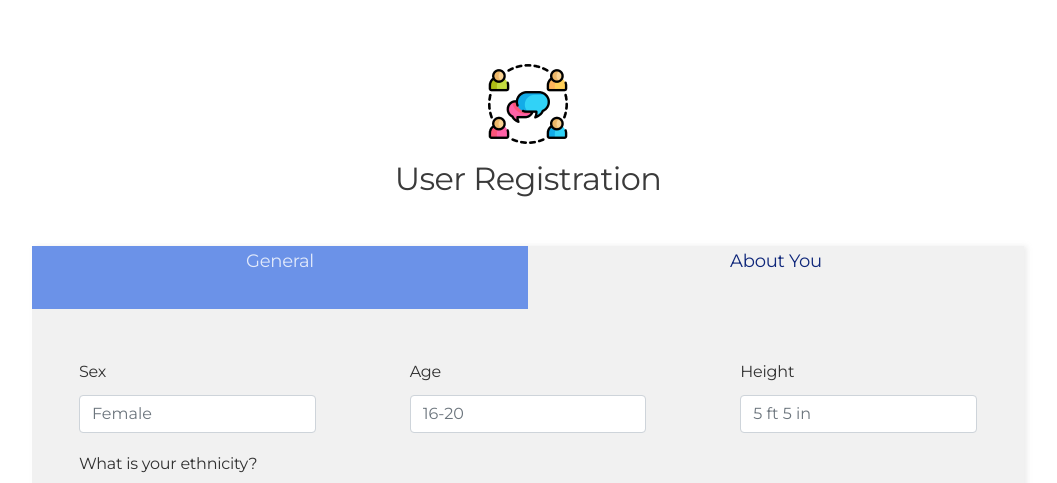
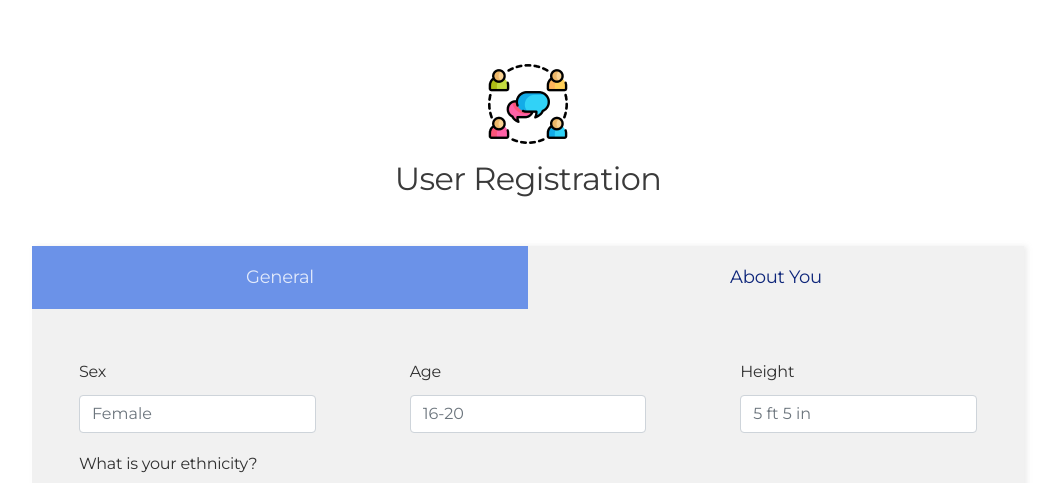
Before and after one commit to JayRae17/Compatibility-Score-Index, a Flask app: page /aboutRegular/ in a window 1280 px wide. Shown: the part 55-538 px from the top of the page, without its empty margins (112-1169 px from the left). Run offline with Flask 2, Linux system fonts and the light colour scheme; some libraries are stand-ins or nearby versions.

Commit message:
Reg Form Title Centered

```diff
--- a/app/static/css/app.css
+++ b/app/static/css/app.css
@@ -193,6 +193,12 @@ div.register-form form.card-user-reg div {
   margin: 0 auto;
 }
 
+div.register-form form.card-user-reg .col.title {
+  display: flex;
+  justify-content: center;
+  align-items: center;
+}
+
 div.register-form form.card-user-reg div.form-group {
   text-align: left;
 }
```
